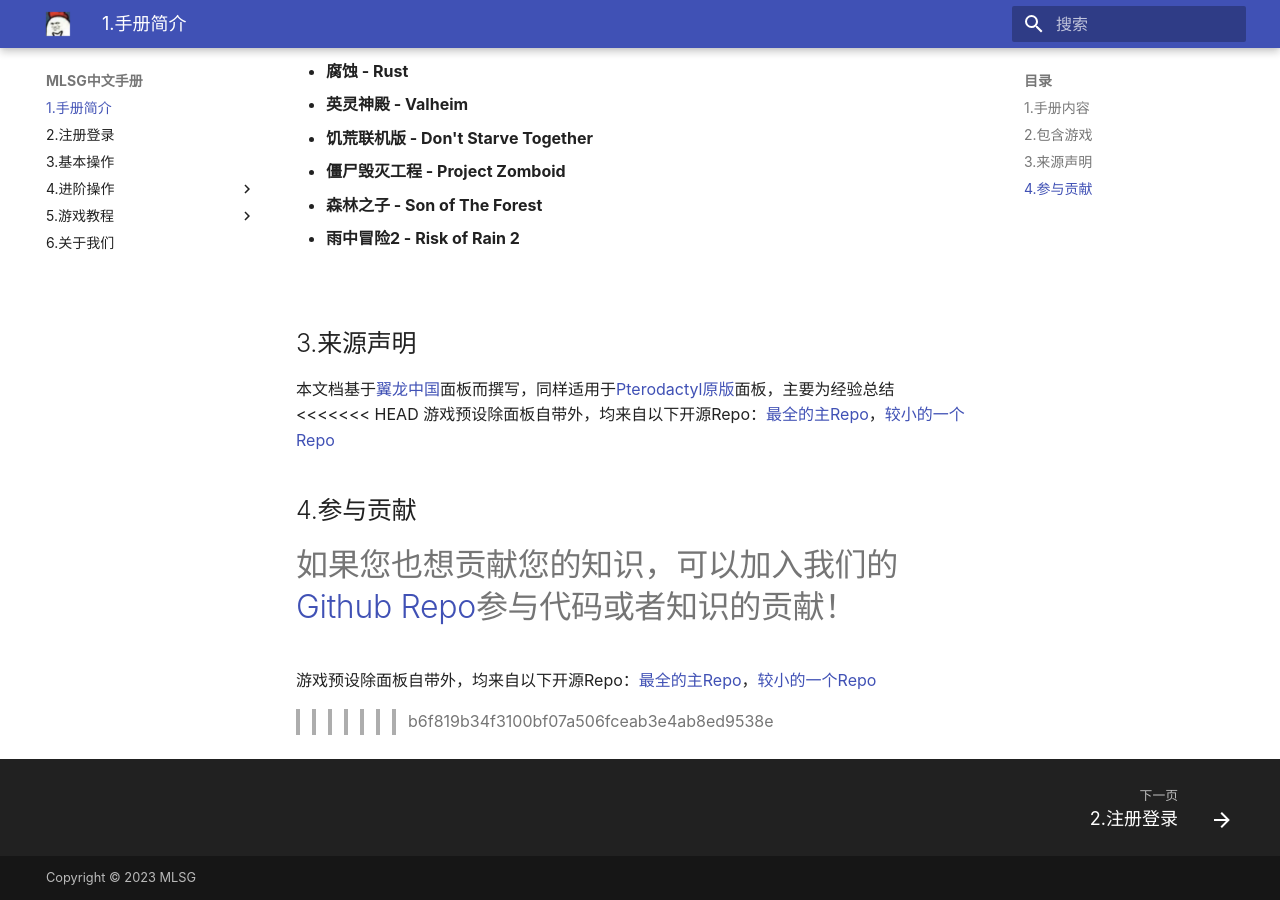
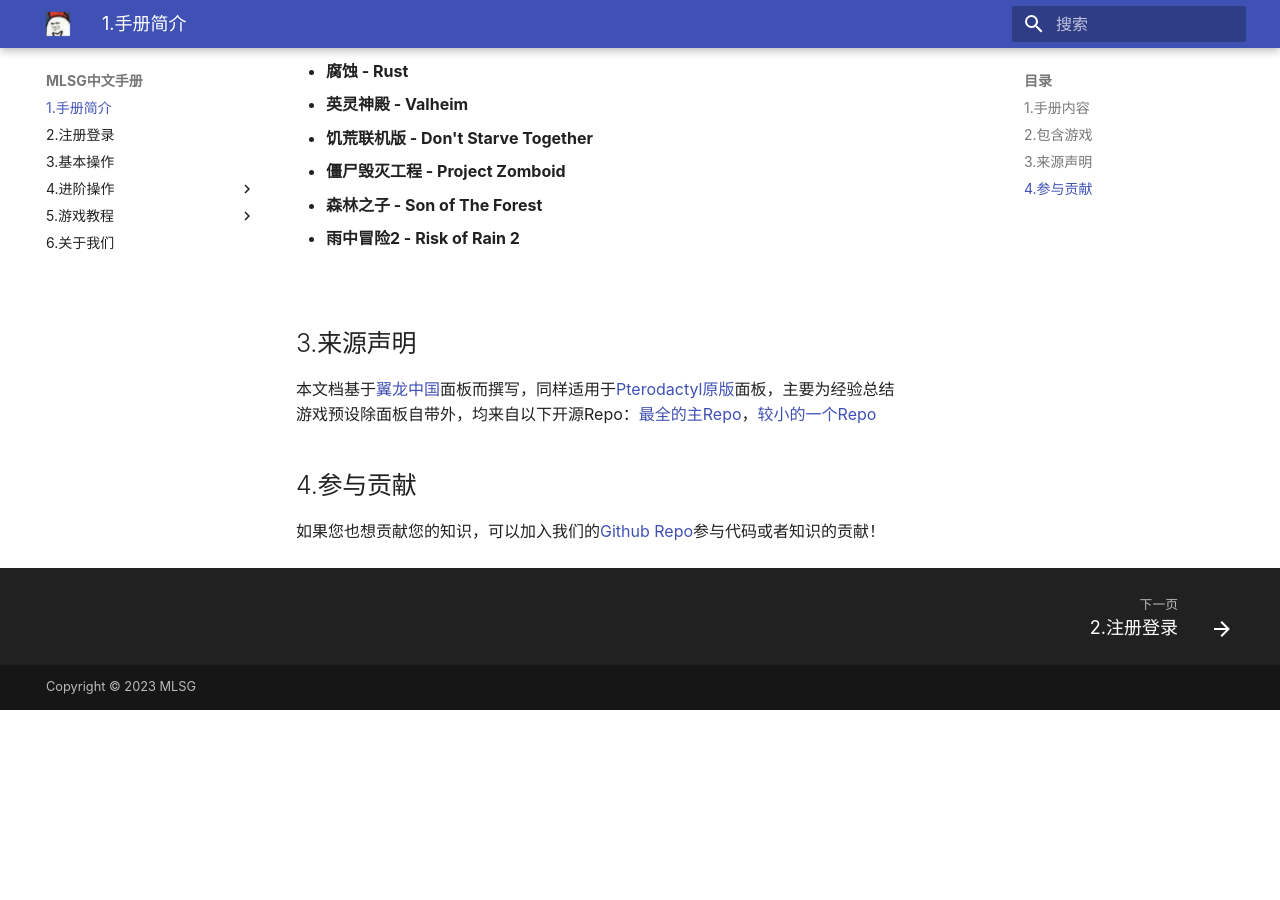
Before and after one commit to KenRen98/Manual, an MkDocs documentation site: the page built from docs/index.md, in a window 1280 px wide and 900 px high, scrolled down 801 px. Built offline with MkDocs 1.6.1 and Material for MkDocs 9.7.7, drawn with Linux system fonts in a browser that asks for light colours; some web fonts are replaced; after the commit the page ends 1511 px from its top, so only the background shows below that.

Commit message:
fix error

```diff
--- a/docs/index.md
+++ b/docs/index.md
@@ -41,11 +41,7 @@
 
 ## 3.来源声明
 本文档基于[翼龙中国](https://github.com/pterodactyl-china/panel)面板而撰写，同样适用于[Pterodactyl原版](https://github.com/pterodactyl/panel)面板，主要为经验总结
-<<<<<<< HEAD
 游戏预设除面板自带外，均来自以下开源Repo：[最全的主Repo](https://github.com/parkervcp/eggs/tree/master)，[较小的一个Repo](https://github.com/DEVBenSon/pterodactyl-eggs/tree/main)
 
 ## 4.参与贡献
 如果您也想贡献您的知识，可以加入我们的[Github Repo](https://github.com/Mr-Leaves-Server-Group/Manual)参与代码或者知识的贡献！
-=======
-游戏预设除面板自带外，均来自以下开源Repo：[最全的主Repo](https://github.com/parkervcp/eggs/tree/master)，[较小的一个Repo](https://github.com/DEVBenSon/pterodactyl-eggs/tree/main)
->>>>>>> b6f819b34f3100bf07a506fceab3e4ab8ed9538e
```
Also changed, not shown: README.md (+0 -8 lines), 1 other file.
